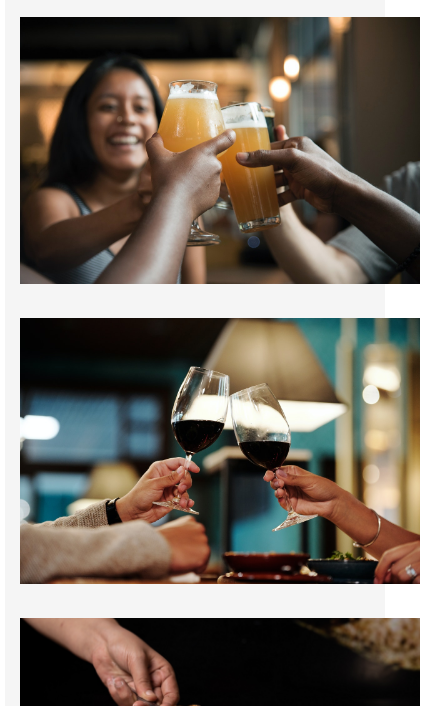
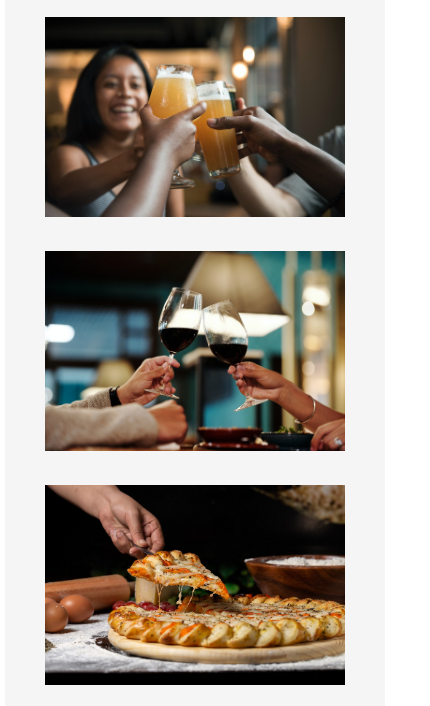
Before and after one commit to marin-stefan/HtmlProj-BasicPizzaRestaurant, a plain HTML site: page index.html in a window 390 px wide. Shown: the part 2288-2994 px from the top of the page, 430 px wide, since content can reach past the window. Drawn offline with Linux system fonts and the light colour scheme.

Commit message:
grammar and some responsive edits

```diff
--- a/main.css
+++ b/main.css
@@ -81,8 +81,7 @@ h1 {
 }
 
 .coloana-main img {
-  max-width: 400px;
-  max-height: 300px;
+  max-width: 500px;
   object-fit: cover;
   overflow: hidden;
 }
@@ -208,6 +207,7 @@ textarea {
     display: block;
     width: 100%;
   }
+}
 
 @media screen and (max-width: 600px) {
   #rezervare input {
@@ -219,8 +219,12 @@ textarea {
   .rezervare {
     max-width: 300px;
   }
+
+  .coloana-main img {
+    max-width: 300px;
   }
 }
+
 
 @keyframes blink {
   0% {
```
Also changed, not shown: 1 other file. Lines whose indentation alone changed are shown as unchanged.
